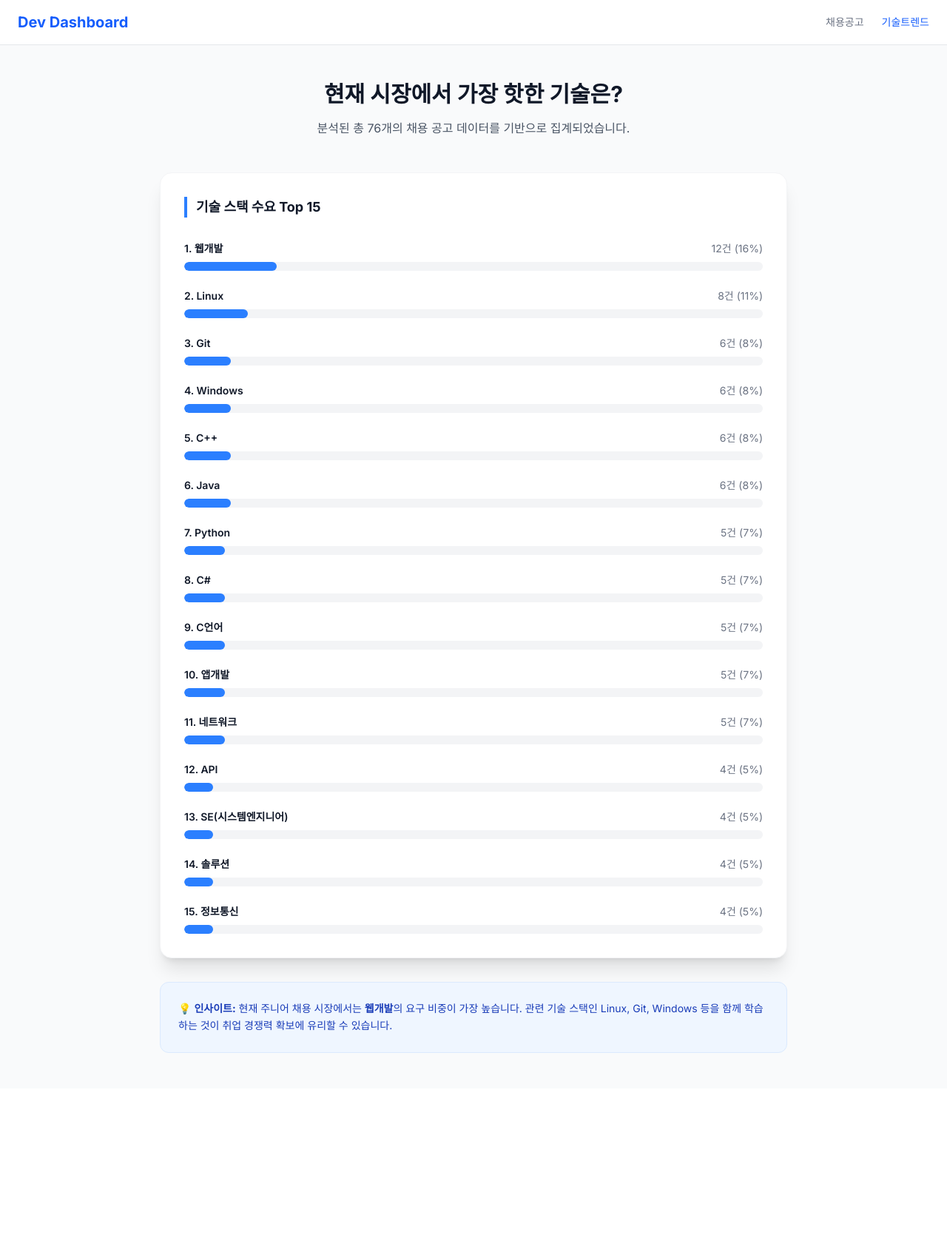
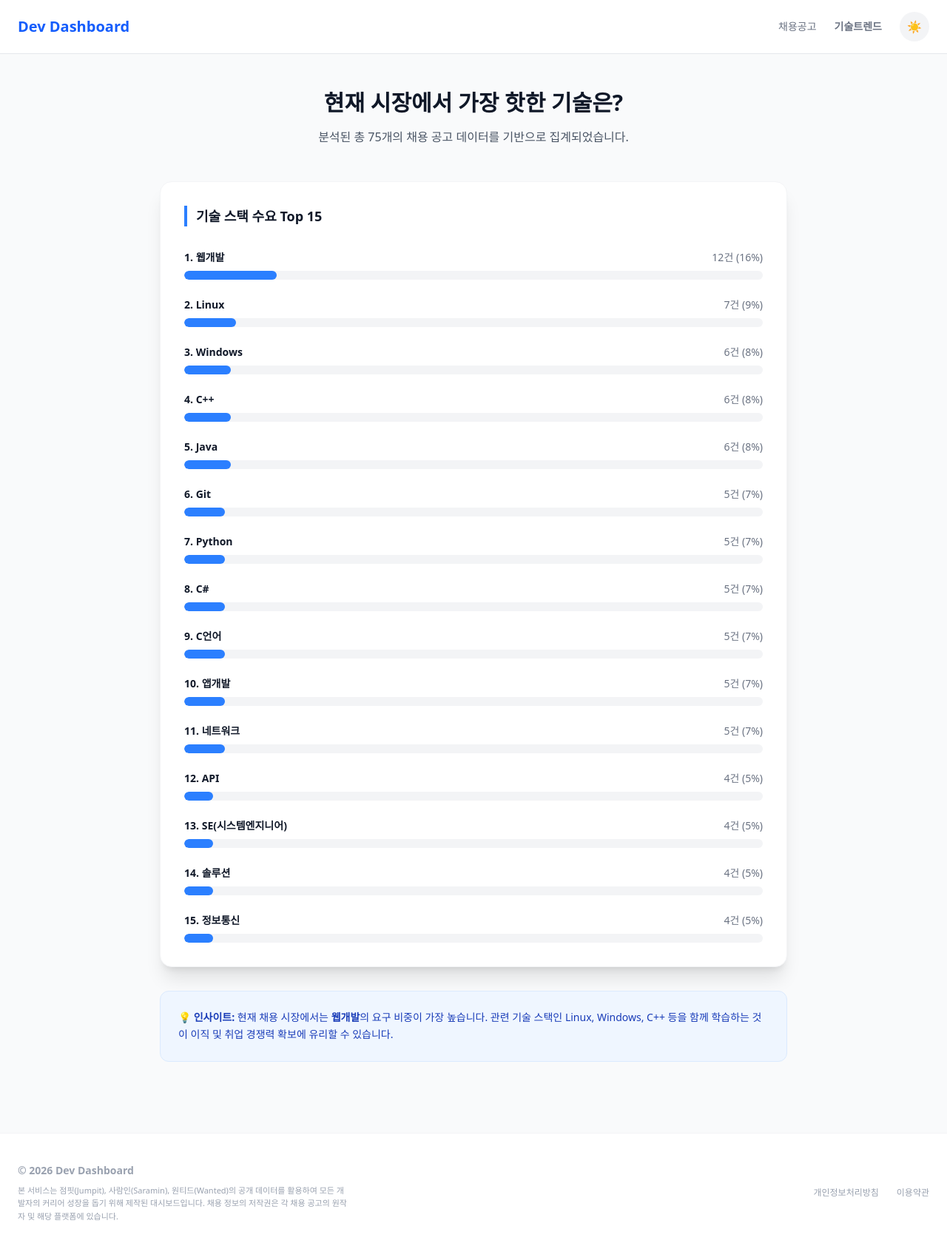
Before and after one commit to welchs1423/Dev-Dashboard, a Next.js app: page /trend in a window 1280 px wide. Shown: the top 1688 px of the page at 74% size. Before the commit the page ends 1471 px from the top, so only its background shows below. Built offline with nearby package versions, Linux system fonts and the light colour scheme.

Commit message:
style: 트렌드 페이지 레이아웃 일치화 및 다크 모드 연동

```diff
--- a/app/trend/page.tsx
+++ b/app/trend/page.tsx
@@ -20,14 +20,22 @@ interface SkillStat {
 export default function TrendPage() {
   const [stats, setStats] = useState<SkillStat[]>([]);
   const [totalJobs, setTotalJobs] = useState(0);
+  const [isDarkMode, setIsDarkMode] = useState<boolean>(false);
 
   useEffect(() => {
     fetch('/jobs_data.json')
       .then((res) => res.json())
       .then((data: Job[]) => {
-        setTotalJobs(data.length);
+        // 메인과 동일하게 중복 제거 적용
+        const uniqueJobs = data.filter((job, index, self) =>
+          index === self.findIndex((t) => (
+            t.company.trim() === job.company.trim() && t.title.trim() === job.title.trim()
+          ))
+        );
+
+        setTotalJobs(uniqueJobs.length);
         const counts: Record<string, number> = {};
-        data.forEach(job => {
+        uniqueJobs.forEach(job => {
           job.skills?.forEach(skill => {
             counts[skill] = (counts[skill] || 0) + 1;
           });
@@ -37,42 +45,73 @@ export default function TrendPage() {
           .map(([name, count]) => ({
             name,
             count,
-            percentage: Math.round((count / data.length) * 100)
+            percentage: Math.round((count / uniqueJobs.length) * 100)
           }))
           .sort((a, b) => b.count - a.count)
-          .slice(0, 15); // 상위 15개만 표시
+          .slice(0, 15);
 
         setStats(sortedStats);
       });
+
+    // 다크 모드 초기화 로직
+    const savedTheme = localStorage.getItem('dev_dashboard_theme');
+    const prefersDark = window.matchMedia('(prefers-color-scheme: dark)').matches;
+    if (savedTheme === 'dark' || (!savedTheme && prefersDark)) {
+      setIsDarkMode(true);
+      document.documentElement.classList.add('dark');
+    }
   }, []);
 
+  const toggleDarkMode = () => {
+    setIsDarkMode(prev => {
+      const newTheme = !prev;
+      if (newTheme) {
+        document.documentElement.classList.add('dark');
+        localStorage.setItem('dev_dashboard_theme', 'dark');
+      } else {
+        document.documentElement.classList.remove('dark');
+        localStorage.setItem('dev_dashboard_theme', 'light');
+      }
+      return newTheme;
+    });
+  };
+
   return (
-    <div className="min-h-screen bg-gray-50 dark:bg-gray-900 text-gray-900 dark:text-gray-100 transition-colors duration-200">
-      <header className="bg-white dark:bg-gray-800 border-b border-gray-200 dark:border-gray-700 px-6 py-4 sticky top-0 z-10">
+    <div className="min-h-screen flex flex-col bg-gray-50 dark:bg-gray-900 text-gray-900 dark:text-gray-100 font-sans relative transition-colors duration-200">
+      {/* 메인 페이지와 동일한 헤더 적용 */}
+      <header className="bg-white dark:bg-gray-800 border-b border-gray-200 dark:border-gray-700 px-6 py-4 sticky top-0 z-10 transition-colors duration-200">
         <div className="max-w-7xl mx-auto flex justify-between items-center">
           <Link href="/" className="text-xl font-bold text-blue-600 dark:text-blue-400">Dev Dashboard</Link>
-          <nav className="flex gap-6 text-sm font-medium">
-            <Link href="/" className="text-gray-500 dark:text-gray-400 hover:text-blue-600">채용공고</Link>
-            <Link href="/trend" className="text-blue-600 dark:text-blue-400">기술트렌드</Link>
-          </nav>
+          <div className="flex items-center gap-6">
+            <nav className="hidden md:flex gap-6 text-sm font-medium text-gray-500 dark:text-gray-400">
+              <Link href="/" className="hover:text-blue-600 dark:hover:text-blue-400">채용공고</Link>
+              <Link href="/trend" className="hover:text-blue-600 dark:hover:text-blue-400 font-bold">기술트렌드</Link>
+            </nav>
+            <button
+              onClick={toggleDarkMode}
+              className="p-2 w-10 h-10 flex items-center justify-center rounded-full bg-gray-100 dark:bg-gray-700 text-gray-600 dark:text-gray-300 hover:bg-gray-200 dark:hover:bg-gray-600 transition-colors"
+            >
+              {isDarkMode ? '🌙' : '☀️'}
+            </button>
+          </div>
         </div>
       </header>
 
-      <main className="max-w-4xl mx-auto px-6 py-12">
+      <main className="grow max-w-4xl mx-auto px-6 py-12 w-full">
         <section className="text-center mb-12">
-          <h2 className="text-3xl font-bold mb-4">현재 시장에서 가장 핫한 기술은?</h2>
+          <h2 className="text-3xl font-bold mb-4 dark:text-gray-100">현재 시장에서 가장 핫한 기술은?</h2>
           <p className="text-gray-600 dark:text-gray-400">분석된 총 {totalJobs}개의 채용 공고 데이터를 기반으로 집계되었습니다.</p>
         </section>
 
-        <div className="bg-white dark:bg-gray-800 rounded-2xl shadow-xl border border-gray-100 dark:border-gray-700 p-8">
-          <h3 className="text-lg font-bold mb-8 border-l-4 border-blue-500 pl-3">기술 스택 수요 Top 15</h3>
+        <div className="bg-white dark:bg-gray-800 rounded-2xl shadow-xl border border-gray-100 dark:border-gray-700 p-8 transition-colors duration-200">
+          <h3 className="text-lg font-bold mb-8 border-l-4 border-blue-500 pl-3 dark:text-gray-100">기술 스택 수요 Top 15</h3>
 
           <div className="space-y-6">
             {stats.map((skill, index) => (
               <div key={skill.name} className="group">
-                <div className="flex justify-between text-sm mb-2">
+                <div className="flex justify-between text-sm mb-2 dark:text-gray-200">
                   <span className="font-semibold">{index + 1}. {skill.name}</span>
-                  <span className="text-gray-500">{skill.count}건 ({skill.percentage}%)</span>
+                  <span className="text-gray-500 dark:text-gray-400">{skill.count}건 ({skill.percentage}%)</span>
                 </div>
                 <div className="w-full bg-gray-100 dark:bg-gray-700 rounded-full h-3 overflow-hidden">
                   <div
@@ -85,13 +124,32 @@ export default function TrendPage() {
           </div>
         </div>
 
-        <div className="mt-8 p-6 bg-blue-50 dark:bg-blue-900/20 rounded-xl border border-blue-100 dark:border-blue-800 text-sm leading-relaxed">
+        <div className="mt-8 p-6 bg-blue-50 dark:bg-blue-900/20 rounded-xl border border-blue-100 dark:border-blue-800 text-sm leading-relaxed transition-colors duration-200">
           <p className="text-blue-800 dark:text-blue-300">
-            💡 <strong>인사이트:</strong> 현재 주니어 채용 시장에서는 <strong>{stats[0]?.name}</strong>의 요구 비중이 가장 높습니다.
-            관련 기술 스택인 {stats.slice(1, 4).map(s => s.name).join(', ')} 등을 함께 학습하는 것이 취업 경쟁력 확보에 유리할 수 있습니다.
+            💡 <strong>인사이트:</strong> 현재 채용 시장에서는 <strong>{stats[0]?.name}</strong>의 요구 비중이 가장 높습니다.
+            관련 기술 스택인 {stats.slice(1, 4).map(s => s.name).join(', ')} 등을 함께 학습하는 것이 이직 및 취업 경쟁력 확보에 유리할 수 있습니다.
           </p>
         </div>
       </main>
+
+      {/* 메인 페이지와 동일한 푸터 적용 */}
+      <footer className="bg-white dark:bg-gray-800 border-t border-gray-100 dark:border-gray-700 py-10 mt-12 transition-colors duration-200 w-full">
+        <div className="max-w-7xl mx-auto px-6">
+          <div className="flex flex-col md:flex-row justify-between items-start md:items-center gap-6">
+            <div className="space-y-2">
+              <p className="text-sm font-bold text-gray-400 dark:text-gray-500">© 2026 Dev Dashboard</p>
+              <p className="text-[11px] text-gray-400 dark:text-gray-500 max-w-md leading-relaxed">
+                본 서비스는 점핏(Jumpit), 사람인(Saramin), 원티드(Wanted)의 공개 데이터를 활용하여 모든 개발자의 커리어 성장을 돕기 위해 제작된 대시보드입니다.
+                채용 정보의 저작권은 각 채용 공고의 원작자 및 해당 플랫폼에 있습니다.
+              </p>
+            </div>
+            <div className="flex gap-6 text-xs font-medium text-gray-400 dark:text-gray-500">
+              <Link href="/privacy" className="hover:text-blue-500 dark:hover:text-blue-400 transition-colors">개인정보처리방침</Link>
+              <Link href="/terms" className="hover:text-blue-500 dark:hover:text-blue-400 transition-colors">이용약관</Link>
+            </div>
+          </div>
+        </div>
+      </footer>
     </div>
   );
 }
```
